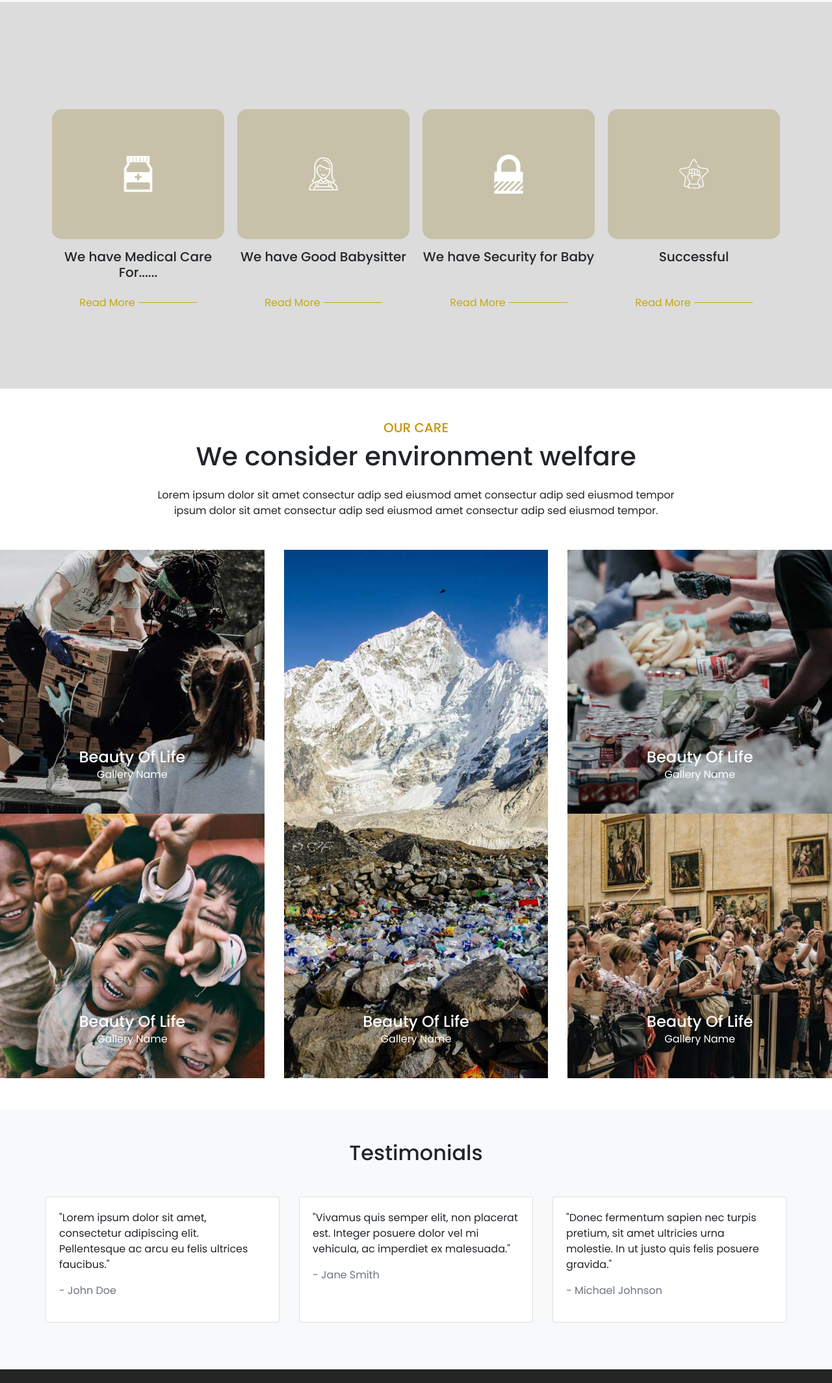
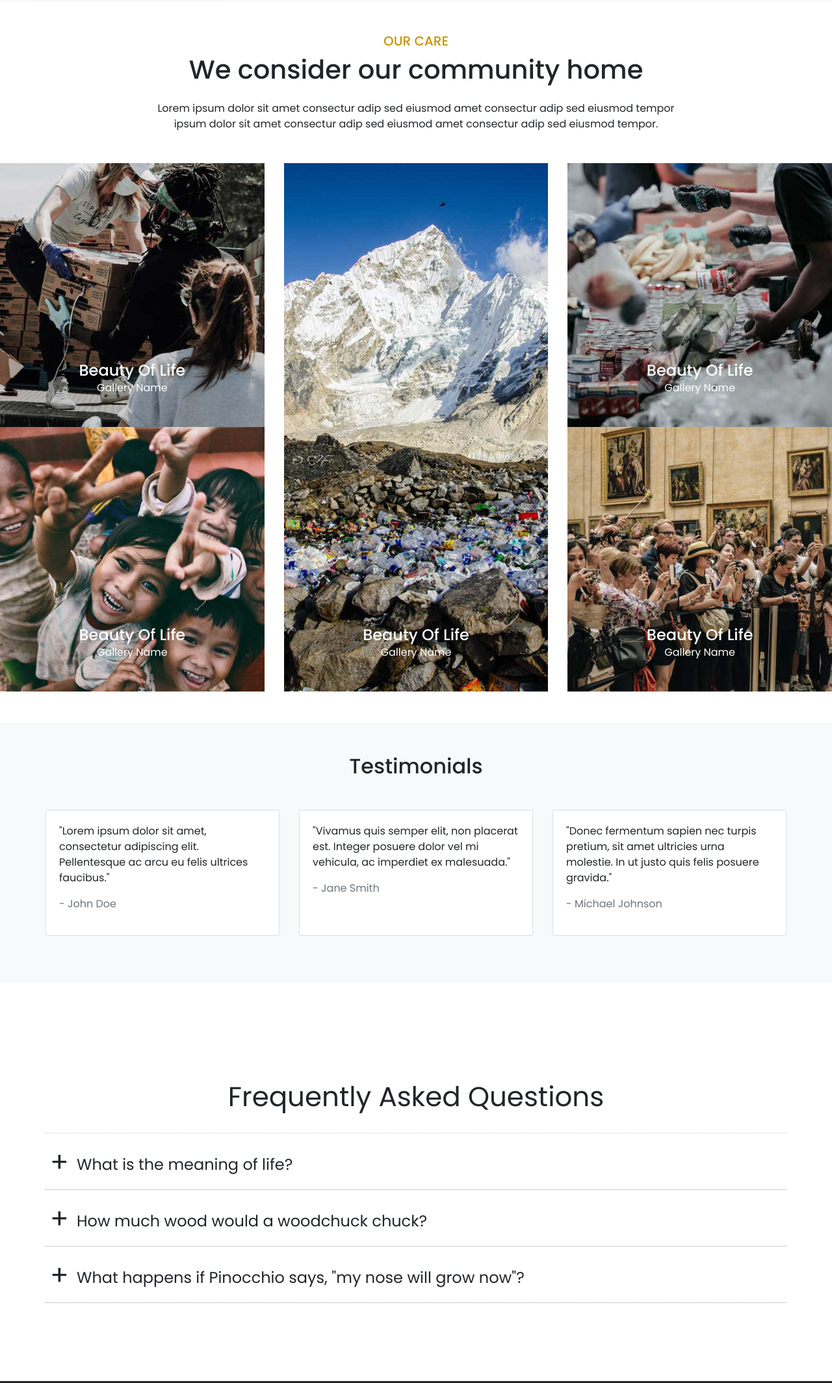
Before and after one commit to Israel2000/primeHomeCare, a plain HTML site: page PrimeCare-1.0.0/index.html in a window 1280 px wide. Shown: the part 1910-4038 px from the top of the page at 65% size. Drawn offline with nearby package versions, Linux system fonts and the light colour scheme; a script that the page names is missing.

Commit message:
final to revision master

```diff
--- a/PrimeCare-1.0.0/css/style.css
+++ b/PrimeCare-1.0.0/css/style.css
@@ -1315,3 +1315,81 @@ a:focus {
 .btn-hover-color:hover {
   color: var(--bs-secondary) !important;
 }
+
+/* faq */
+.faq-header {
+  font-size: 42px;
+  border-bottom: 1px dotted #ccc;
+  padding: 24px;
+  text-align: center;
+}
+
+.faq-content {
+  margin: 0 auto;
+}
+
+.faq-question {
+  padding: 20px 0;
+  border-bottom: 1px dotted #9f9f9f;
+}
+
+.panel-title {
+  font-size: 24px;
+  width: 100%;
+  position: relative;
+  margin: 0;
+  padding: 10px 10px 0 48px;
+  display: block;
+  cursor: pointer;
+}
+
+.panel-content {
+  font-size: 20px;
+  padding: 0px 14px;
+  margin: 0 40px;
+  height: 0;
+  overflow: hidden;
+  z-index: -1;
+  position: relative;
+  opacity: 0;
+  -webkit-transition: .4s ease;
+  -moz-transition: .4s ease;
+  -o-transition: .4s ease;
+  transition: .4s ease;
+}
+
+.panel:checked~.panel-content {
+  height: auto;
+  opacity: 1;
+  padding: 14px;
+  color: #c4a719;
+}
+
+.plus {
+  position: absolute;
+  margin-left: 7px;
+  margin-top: 4px;
+  z-index: 5;
+  font-size: 42px;
+  line-height: 100%;
+  -webkit-user-select: none;
+  -moz-user-select: none;
+  -ms-user-select: none;
+  -o-user-select: none;
+  user-select: none;
+  -webkit-transition: .2s ease;
+  -moz-transition: .2s ease;
+  -o-transition: .2s ease;
+  transition: .2s ease;
+}
+
+.panel:checked~.plus {
+  -webkit-transform: rotate(45deg);
+  -moz-transform: rotate(45deg);
+  -o-transform: rotate(45deg);
+  transform: rotate(45deg);
+}
+
+.panel {
+  display: none;
+}
--- a/PrimeCare-1.0.0/index.html
+++ b/PrimeCare-1.0.0/index.html
@@ -415,95 +415,13 @@
   <!-- end about section -->
 
 
-
-  <!-- why section -->
-
-  <section class="why_section layout_padding" style="background-color: gainsboro;">
-    <div class="container">
-      <!-- <div class="heading_container">
-        <h2>
-          Why Choose Us
-        </h2>
-        <p>
-          words which don't look even slightly believable. If you are going to use a passage m
-        </p>
-      </div> -->
-      <div class="why_container">
-        <div class="box">
-          <div class="img-box">
-            <img src="images/why1.png" alt="" />
-          </div>
-          <div class="detail-box">
-            <h5>
-              We have Medical Care For......
-            </h5>
-            <a href="">
-              <span>
-                Read More
-              </span>
-              <hr />
-            </a>
-          </div>
-        </div>
-        <div class="box">
-          <div class="img-box">
-            <img src="images/why2.png" alt="" />
-          </div>
-          <div class="detail-box">
-            <h5>
-              We have Good Babysitter
-            </h5>
-            <a href="">
-              <span>
-                Read More
-              </span>
-              <hr />
-            </a>
-          </div>
-        </div>
-        <div class="box">
-          <div class="img-box">
-            <img src="images/why3.png" alt="" />
-          </div>
-          <div class="detail-box">
-            <h5>
-              We have Security for Baby
-            </h5>
-            <a href="">
-              <span>
-                Read More
-              </span>
-              <hr />
-            </a>
-          </div>
-        </div>
-        <div class="box">
-          <div class="img-box">
-            <img src="images/why4.png" alt="" />
-          </div>
-          <div class="detail-box">
-            <h5>
-              Successful
-            </h5>
-            <a href="">
-              <span>
-                Read More
-              </span>
-              <hr />
-            </a>
-          </div>
-        </div>
-      </div>
-    </div>
-  </section>
-
   <!-- end why section -->
 
  <!-- Gallery Start -->
         <div class="container-fluid gallery py-5 px-0">
             <div class="text-center mx-auto pb-5" style="max-width: 800px;">
                 <h5 class="text-uppercase text-primary">Our Care</h5>
-                <h1 class="mb-4">We consider environment welfare</h1>
+                <h1 class="mb-4">We consider our community home</h1>
                 <p class="mb-0">Lorem ipsum dolor sit amet consectur adip sed eiusmod amet consectur adip sed eiusmod tempor ipsum dolor sit amet consectur adip sed eiusmod amet consectur adip sed eiusmod tempor.</p>
             </div>
             <div class="row g-0">
@@ -609,6 +527,38 @@
     </div>
   </div>
 </section>
+
+  <!-- why section -->
+
+  <section class="why_section layout_padding" >
+    <div class="container">
+   <div class="faq-header">Frequently Asked Questions</div>
+<div class="faq-content">
+  <div class="faq-question">
+    <input id="q1" type="checkbox" class="panel">
+    <div class="plus">+</div>
+    <label for="q1" class="panel-title">What is the meaning of life?</label>
+    <div class="panel-content">42</div>
+  </div>
+
+  <div class="faq-question">
+    <input id="q2" type="checkbox" class="panel">
+    <div class="plus">+</div>
+    <label for="q2" class="panel-title">How much wood would a woodchuck chuck?</label>
+    <div class="panel-content">A woodchuck would chuck all the wood he could chuck, if a woodchuck could chuck wood!</div>
+  </div>
+
+  <div class="faq-question">
+    <input id="q3" type="checkbox" class="panel">
+    <div class="plus">+</div>
+    <label for="q3" class="panel-title">What happens if Pinocchio says, "my nose will grow now"?</label>
+    <div class="panel-content">Certain questions are better left &nbsp; <a href="https://en.wikipedia.org/wiki/The_Unanswered_Question" target="_blank">unanswered</a></div>
+  </div>
+</div>
+    </div>
+
+  </section>
+
 
 
 
```
